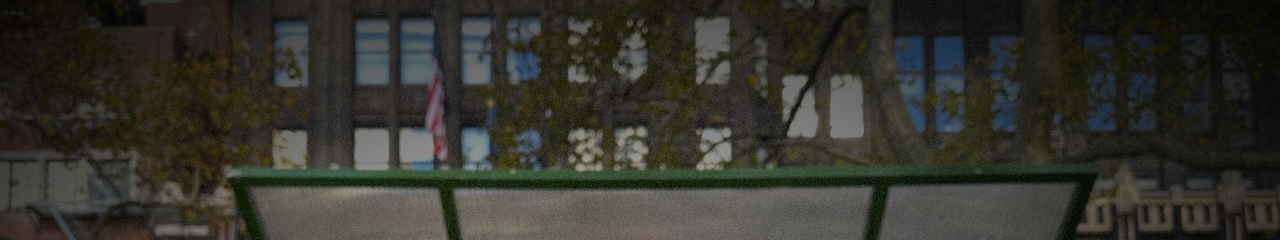
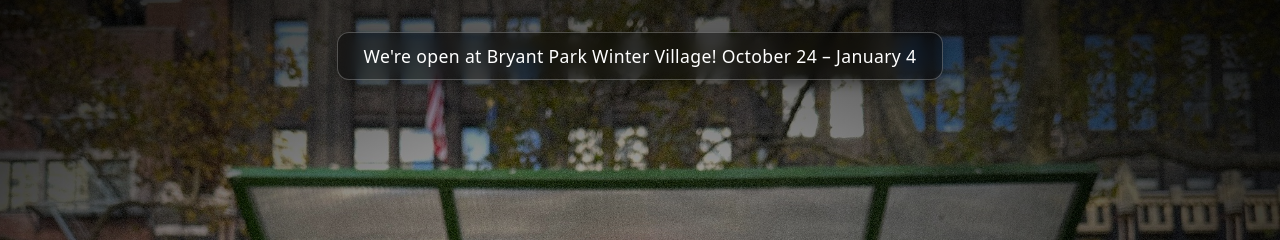
Before and after one commit to downthechimney/winter-pie-shop, a plain HTML site: page index.html in a window 1280 px wide. Shown: the top 240 px of the page. Drawn offline with Linux system fonts and the light colour scheme.

Commit message:
Update index.html

```diff
--- a/index.html
+++ b/index.html
@@ -26,6 +26,34 @@ body{
   position:absolute; inset:0;
   background: radial-gradient(1200px 600px at 40% 40%, rgba(0,0,0,.1), rgba(0,0,0,.4) 60%, rgba(0,0,0,.6) 100%);
 }
+  /* HEADLINE */
+.headline{
+  position:absolute;
+  top:2rem;
+  left:50%;
+  transform:translateX(-50%);
+  background:rgba(0,0,0,.45);
+  backdrop-filter: blur(8px);
+  border:1px solid rgba(255,255,255,.25);
+  border-radius:12px;
+  padding:.7rem 1.6rem;
+  font-size:1.1rem;
+  font-weight:500;
+  letter-spacing:.02em;
+  color:#fff;
+  text-align:center;
+  box-shadow:0 4px 12px rgba(0,0,0,.4);
+  z-index:20;
+}
+
+@media (max-width:480px){
+  .headline{
+    font-size:.9rem;
+    padding:.5rem 1rem;
+    top:1rem;
+  }
+}
+
 .center{position:relative; z-index:10; height:100%; display:grid; place-items:center;}
 .stack{display:flex; flex-direction:column; align-items:center; gap:1.5rem;}
 
@@ -108,6 +136,7 @@ body{
   <div class="tint" aria-hidden="true"></div>
 
   <main class="center">
+  <div class="headline">We're open at Bryant Park Winter Village! October 24 – January 4</div>
     <div class="stack">
       <!-- Logo inside glassy oval -->
       <div class="logo-wrap">
```
